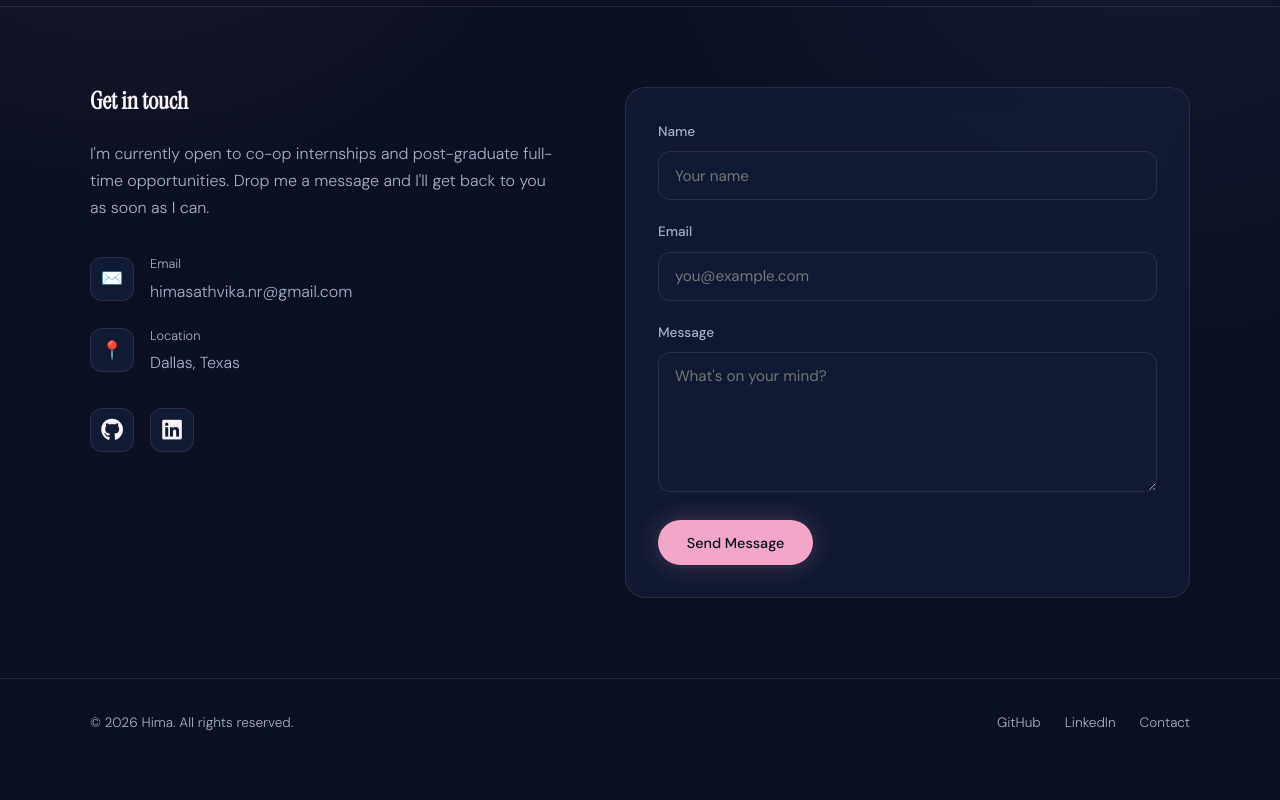
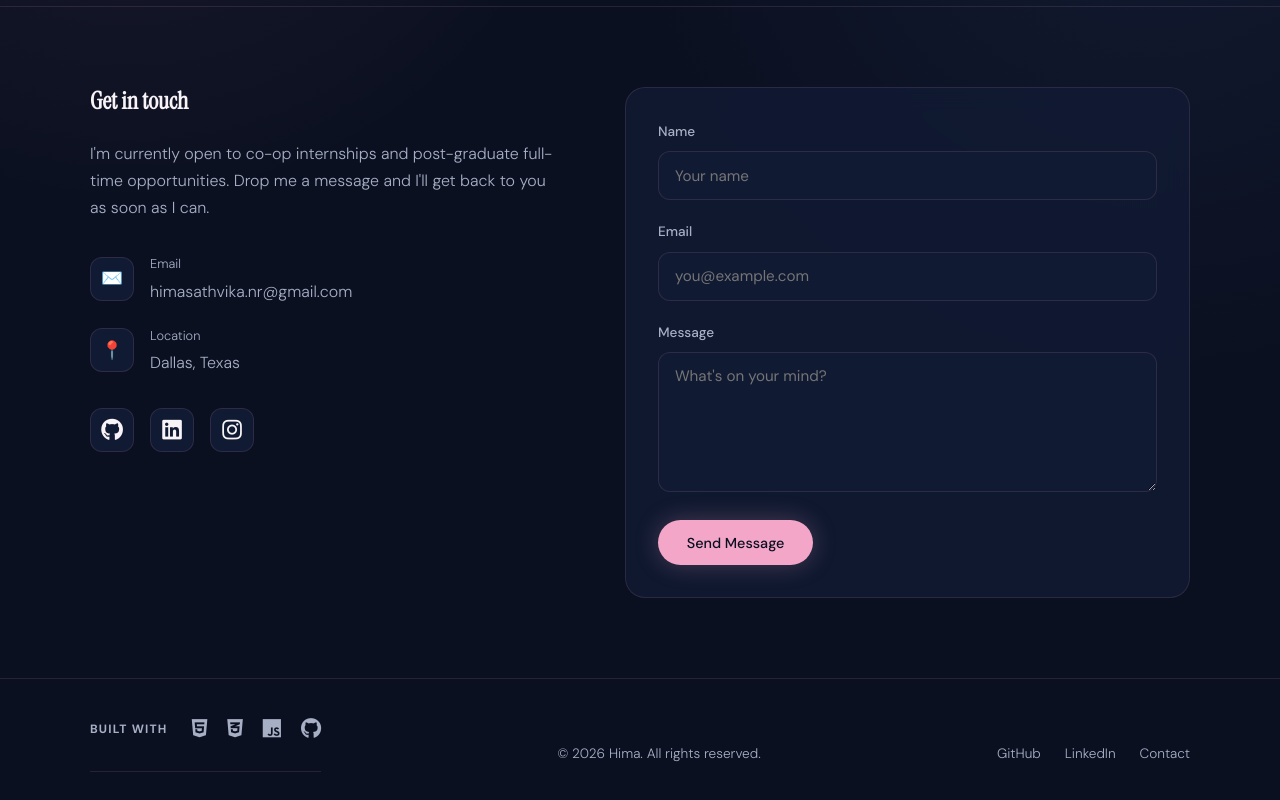
Before and after one commit to Himanagi/Hima-portfolio, a plain HTML site: page contact.html in a window 1280 px wide. Shown: the part 394-1194 px from the top of the page. Before the commit the page ends 1160 px from the top, so only its background shows below. Drawn offline with Linux system fonts and the light colour scheme.

Commit message:
added instagram and techstack in the footer

```diff
--- a/contact.html
+++ b/contact.html
@@ -3,8 +3,8 @@
   <head>
     <meta charset="UTF-8">
     <meta name="viewport" content="width=device-width, initial-scale=1.0">
-  <meta name="description" content="Contact Hima — Get in touch for collaborations and opportunities">
-  <title>Contact | Hima Portfolio</title>
+    <meta name="description" content="...">
+    <title>...</title>
     <link rel="stylesheet" href="css/style.css">
     <link rel="stylesheet" href="https://cdnjs.cloudflare.com/ajax/libs/font-awesome/6.5.1/css/all.min.css">
   </head>
@@ -78,6 +78,13 @@
                  <i class="fab fa-linkedin"></i>
               </a>
 
+              <a href="https://www.instagram.com/hima.sn/"
+              target="_blank"
+              rel="noopener"
+              aria-label="Instagram">
+              <i class="fab fa-instagram"></i>
+           </a>
+
             </div>
           </div>
 
@@ -113,6 +120,15 @@
 
  <footer class="footer">
   <div class="container">
+    <div class="tech-stack">
+      <span class="tech-stack-label">Built with</span>
+      <div class="tech-icons">
+        <span data-tooltip="HTML5"><i class="fab fa-html5"></i></span>
+        <span data-tooltip="CSS3"><i class="fab fa-css3-alt"></i></span>
+        <span data-tooltip="JavaScript"><i class="fab fa-js"></i></span>
+        <span data-tooltip="GitHub Pages"><i class="fab fa-github"></i></span>
+      </div>
+    </div>
       <p>&copy; 2026 Hima. All rights reserved.</p>
       <div class="footer-links">
         <a href="https://github.com" target="_blank" rel="noopener">GitHub</a>
--- a/css/style.css
+++ b/css/style.css
@@ -878,6 +878,73 @@ section {
   color: var(--accent);
 }
 
+/* --- Built With / Tech Stack --- */
+.tech-stack {
+  display: flex;
+  align-items: center;
+  justify-content: center;
+  gap: 1.5rem;
+  padding-bottom: 1.5rem;
+  margin-bottom: 1.5rem;
+  border-bottom: 1px solid var(--border);
+}
+
+.tech-stack-label {
+  font-size: 0.75rem;
+  font-weight: 600;
+  letter-spacing: 0.1em;
+  text-transform: uppercase;
+  color: var(--text-muted);
+}
+
+.tech-icons {
+  display: flex;
+  gap: 1.25rem;
+}
+
+.tech-icons a,
+.tech-icons span {
+  position: relative;
+  font-size: 1.3rem;
+  color: var(--text-muted);
+  transition: color var(--transition), transform var(--transition);
+}
+
+.tech-icons a:hover,
+.tech-icons span:hover {
+  color: var(--accent);
+  transform: translateY(-3px);
+}
+
+.tech-icons [data-tooltip]::after {
+  content: attr(data-tooltip);
+  position: absolute;
+  bottom: 130%;
+  left: 50%;
+  transform: translateX(-50%);
+  background: var(--bg-card);
+  border: 1px solid var(--border);
+  color: var(--text);
+  font-size: 0.7rem;
+  padding: 0.3rem 0.6rem;
+  border-radius: 6px;
+  white-space: nowrap;
+  opacity: 0;
+  pointer-events: none;
+  transition: opacity var(--transition);
+}
+
+.tech-icons [data-tooltip]:hover::after {
+  opacity: 1;
+}
+
+@media (max-width: 480px) {
+  .tech-stack {
+    flex-direction: column;
+    gap: 0.75rem;
+  }
+}
+
 /* --- Animations --- */
 @keyframes fadeUp {
   from {
```
Also changed, not shown: about.html (+18 -7 lines), experience.html (+17 -7 lines), index.html (+17 -7 lines), projects.html (+17 -7 lines), skills.html (+17 -7 lines). Lines whose indentation alone changed are shown as unchanged.
